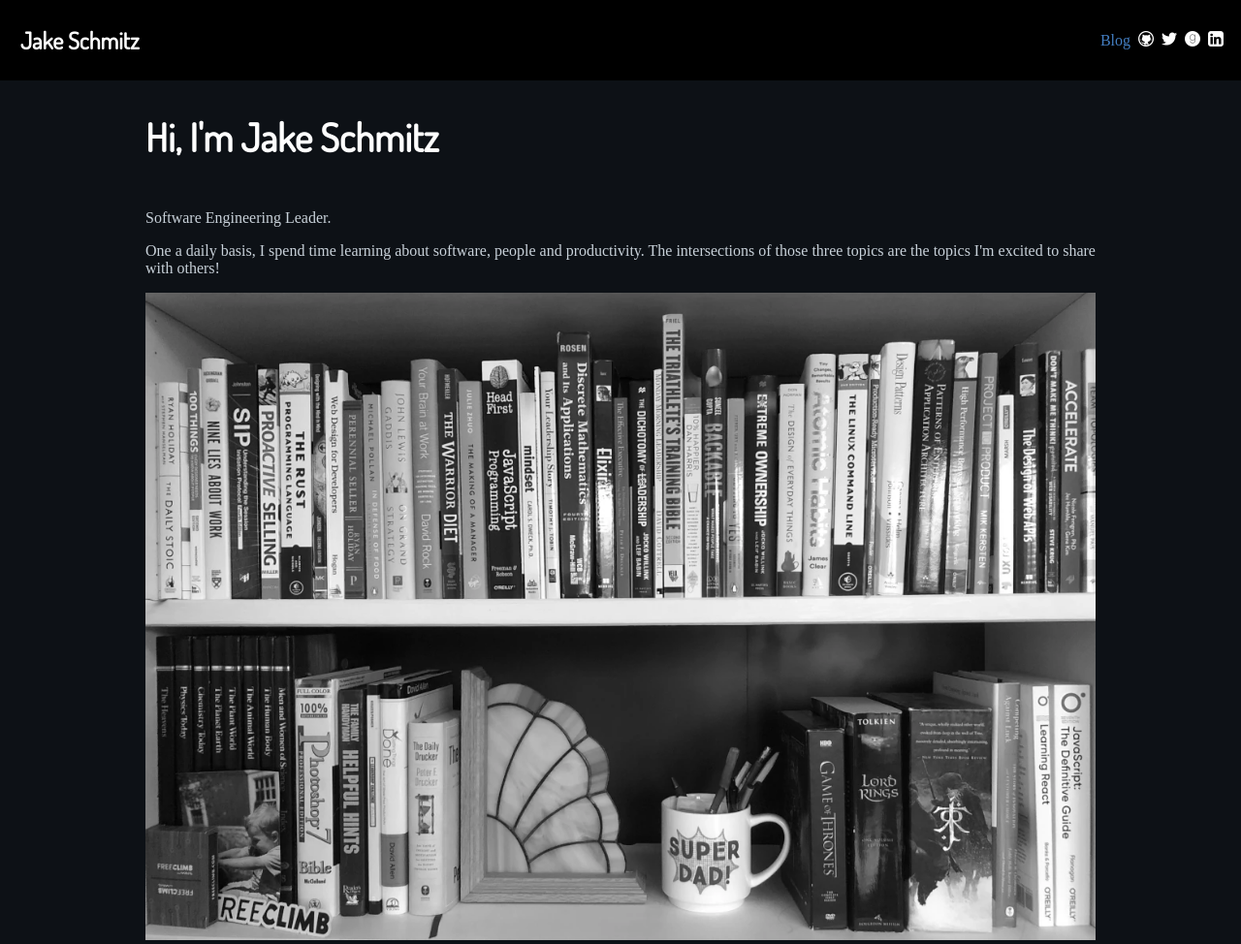
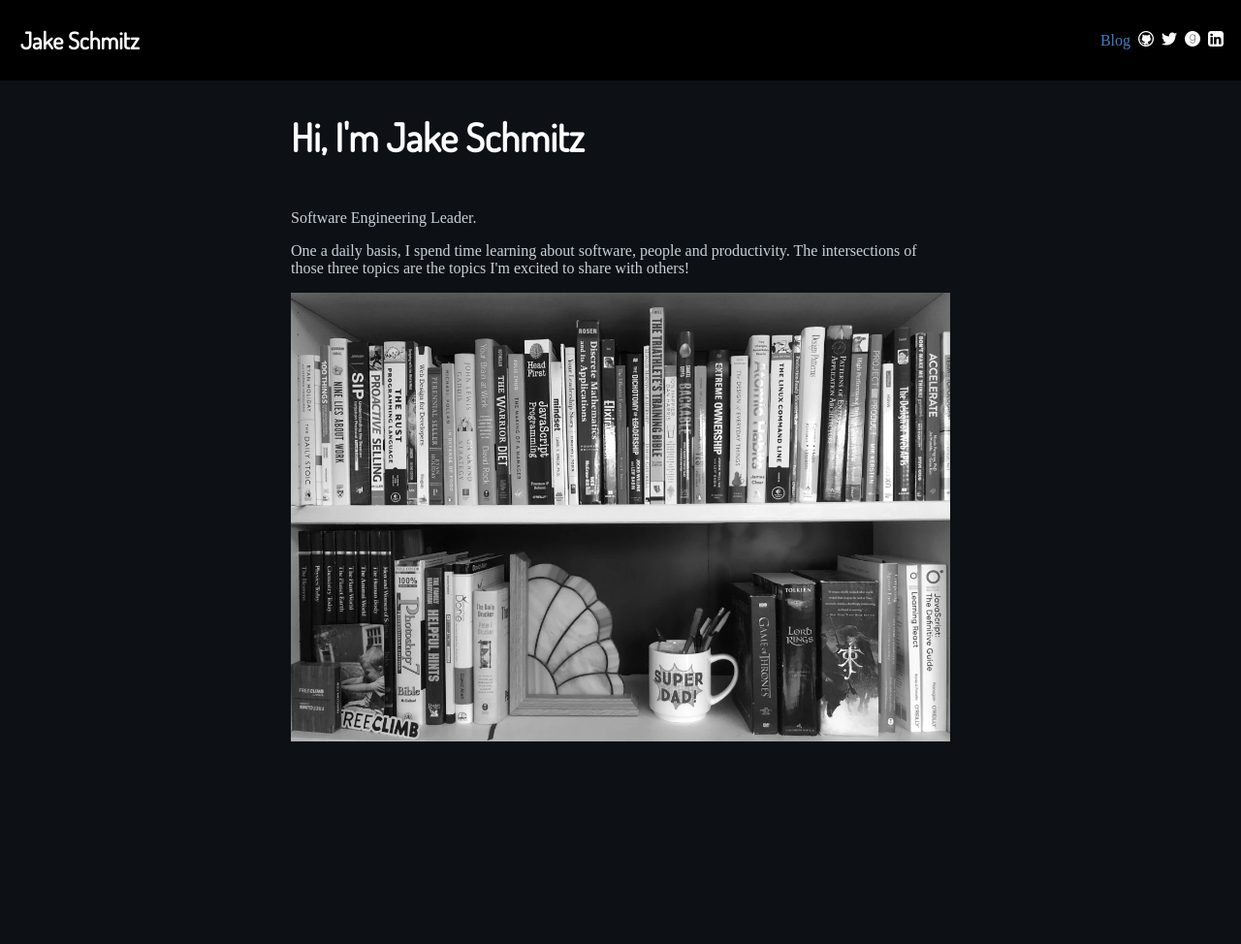
Before and after one commit to jschmitz/blog, a Jekyll site: the page built from index.html, in a window 1280 px wide. Shown: the whole page at 97% size. Built offline with Jekyll 4.4.1, drawn with Linux system fonts in a browser that asks for light colours; after the commit the page ends 900 px from its top, so only the background shows below that.

Commit message:
Update layout positioning

```diff
--- a/assets/css/main.scss
+++ b/assets/css/main.scss
@@ -3,8 +3,11 @@
 # only Main files contain this front matter, not partials.
 ---
 
+html,body{
+  overflow-x: hidden;
+}
+
 body {
-  display: flex;
   background-color: #0d1116;
   color: #f0f6fc;
   margin: 0px 0px 0px 0px;
@@ -61,7 +64,9 @@
 .content {
   display: flex;
   flex-direction: column;
-  margin: 0px 25px 0px 25px;
+  max-width: 680px;
+  margin-left: 25px;
+  margin-right: 25px;
 }
 
 @media(min-width:768px) {
@@ -69,8 +74,9 @@
   .content {
     display: flex;
     flex-direction: column;
-    margin: 0px 150px 0px 150px;
-    justify-content: center;
+    max-width: 680px;
+    margin-left: auto;
+    margin-right: auto;
   }
 
 }
```
